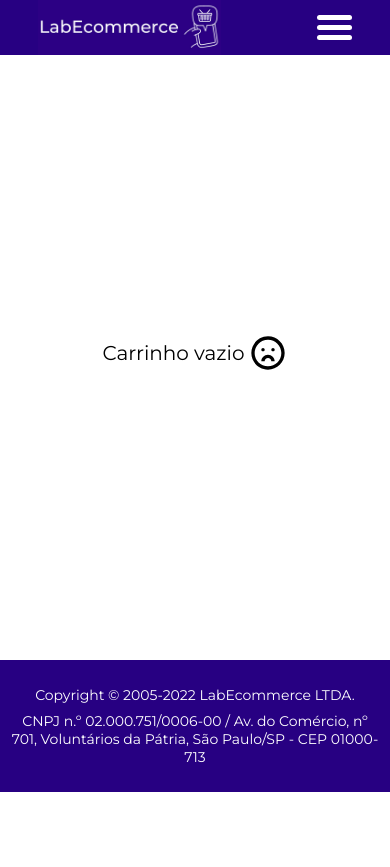
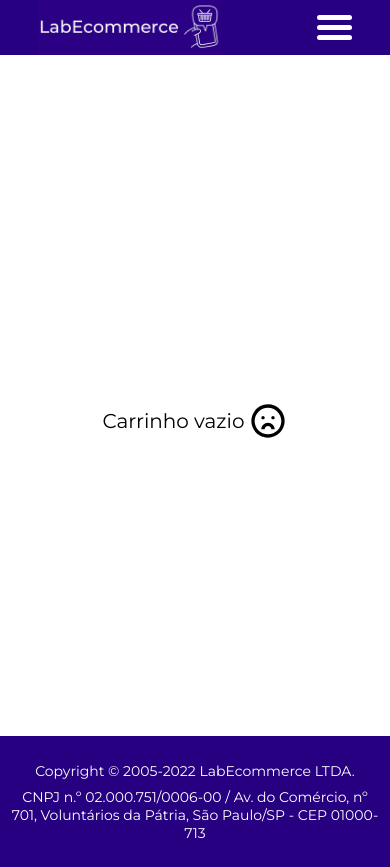
Before and after one commit to francinehahn/ecommerce-frontend, a React (Vite) app: page /carrinho in a window 390 px wide. Before the commit the page ends 844 px from the top, so only its background shows below. Built offline with nearby package versions, Linux system fonts and the light colour scheme.

Commit message:
Responsiveness

```diff
--- a/src/App.jsx
+++ b/src/App.jsx
@@ -10,7 +10,7 @@ function App() {
     return null
   }
 
-  window.onbeforeunload = closingCode()
+  //window.onbeforeunload = closingCode()
 
   return (
     <>
--- a/src/components/ProductRegisteredCard/style.jsx
+++ b/src/components/ProductRegisteredCard/style.jsx
@@ -3,15 +3,16 @@ import styled from "styled-components"
 
 export const Product = styled.div `
     display: grid;
-    grid-template-columns: 40% 50% 10%;
+    grid-template-columns: 35% 55% 10%;
     border: 1px solid grey;
     border-radius: 5px;
-    min-width: 25vw;
-    min-height: 18vh;
+    min-width: 280px;
+    max-width: 400px;
+
     img {
-        width: 150px;
-        height: 125px;
         border-radius: 5px 0 0 5px;
+        width: 100%;
+        height: 100%;
     }
 
     div {
--- a/src/pages/Cart/Cart.jsx
+++ b/src/pages/Cart/Cart.jsx
@@ -88,7 +88,7 @@ export function Cart() {
         return (
             <ProductInCart
                 key={index}
-                img={item.image_url}
+                img={item.imageUrl}
                 name={item.name}
                 price={item.price}
                 units={item.units}
@@ -104,6 +104,7 @@ export function Cart() {
             <Header reload={reload}/>
             <Container>
                 {renderData}
+
                 {(!productsInCart || productsInCart.length === 0) && (
                     <span>
                         <p>Carrinho vazio</p>
--- a/src/pages/Cart/style.jsx
+++ b/src/pages/Cart/style.jsx
@@ -4,10 +4,19 @@ export const Container = styled.section `
     margin-top: 6vh;
 
     @media screen and (min-width: 1000px) {
+        min-height: 59vh;
+    }
+    @media screen and (min-width: 770px) and (max-width: 1000px) {
+        min-height: 65vh;
+    }
+    @media screen and (min-width: 600px) and (max-width: 770px) {
+        min-height: 62vh;
+    }
+    @media screen and (min-width: 500px) and (max-width: 600px) {
         min-height: 58vh;
     }
-    @media screen and (max-width: 1000px) {
-        min-height: 54vh;
+    @media screen and (max-width: 500px) {
+        min-height: 60vh;
     }
 
     span {
@@ -17,11 +26,26 @@ export const Container = styled.section `
         flex-wrap: wrap;
         gap: .8vw;
 
-        @media screen and (min-width: 1000px) {
-            padding: 30vh 0 37vh 0;
+        @media screen and (min-width: 1300px) {
+            padding: 32vh 0 35vh 0;
         }
-        @media screen and (max-width: 1000px) {
-            padding: 27vh 0 34vh 0;
+        @media screen and (min-width: 1100px) and (max-width: 1300px) {
+            padding: 32vh 0 37vh 0;
+        }
+        @media screen and (min-width: 900px) and (max-width: 1100px) {
+            padding: 32vh 0 34vh 0;
+        }
+        @media screen and (min-width: 770px) and (max-width: 900px) {
+            padding: 35vh 0 40vh 0;
+        }
+        @media screen and (min-width: 600px) and (max-width: 770px) {
+            padding: 33vh 0 38vh 0;
+        }
+        @media screen and (min-width: 500px) and (max-width: 600px) {
+            padding: 33vh 0;
+        }
+        @media screen and (max-width: 500px) {
+            padding: 35vh 0;
         }
 
         p {
--- a/src/pages/MyAccount/Style.jsx
+++ b/src/pages/MyAccount/Style.jsx
@@ -6,16 +6,17 @@ export const Container = styled.section `
 `
 
 export const PersonalInfo = styled.section `
-    padding: 0 5vw;
-    h2 {
-        text-align: center;
-        margin: 8vh 0 4vh 0;
-    }
     span {
         display: flex;
         justify-content: center;
         align-items: baseline;
-        gap: 1vw;
+        gap: 2vw;
+        margin: 0 2vw;
+
+        h2 {
+            text-align: center;
+            margin: 8vh 0 4vh 0;
+        }
 
         svg {
             width: 20px;
@@ -45,7 +46,7 @@ export const PurchasesAndSales = styled.section `
 
     h3 {
         text-align: center;
-        margin: 10vh 0 2vh 0;
+        margin: 6vh 0 2vh 0;
         line-height: 4vh;
     }
 
@@ -53,8 +54,8 @@ export const PurchasesAndSales = styled.section `
         display: flex;
         justify-content: center;
         align-items: center;
-        gap: 1vw;
-        margin-top: 6vh;
+        gap: 2vw;
+        margin-top: 5vh;
         h3 {
             text-align: center;
             margin: 4vh 0 2vh 0;
@@ -75,9 +76,13 @@ export const PurchasesAndSales = styled.section `
     section {
         display: flex;
         padding-bottom: 1vh;
-        gap: 1vw;
         overflow-x: auto;
-        margin-bottom: 6vh;
+        @media screen and (min-width: 1000px) {
+            gap: 1vw;
+        }
+        @media screen and (max-width: 1000px) {
+            gap: 4vw;
+        }
 
         ::-webkit-scrollbar {
             height: 12px;
```
